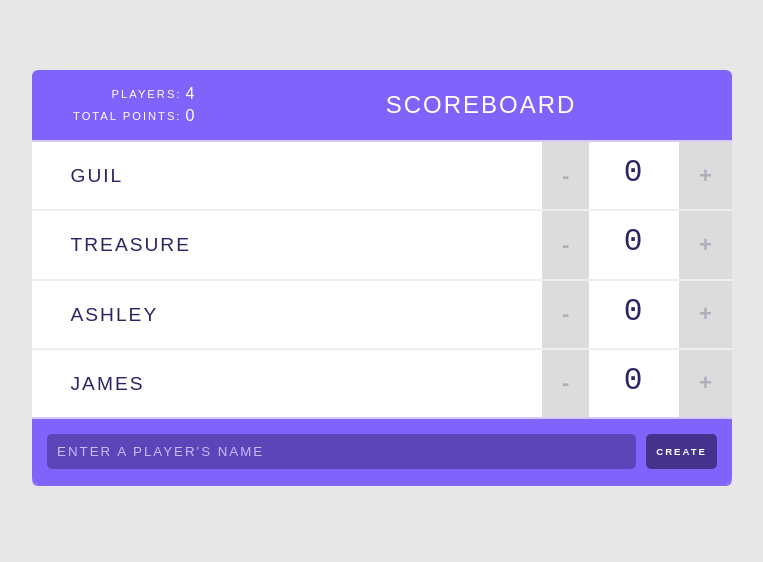
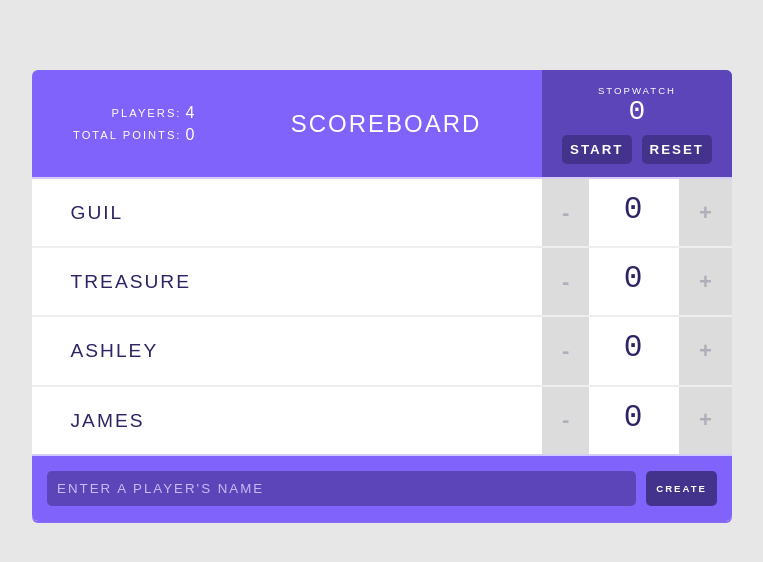
Before and after one commit to iokiwi/react_learning, a React (Create React App) app in the folder scoreboard/: page / in a window 1280 px wide. Shown: the top 562 px of the page, without its empty margins (258-1021 px from the left). Built offline with nearby package versions, Linux system fonts and the light colour scheme.

Commit message:
Create stopwatch component

```diff
--- a/scoreboard/src/components/Header.js
+++ b/scoreboard/src/components/Header.js
@@ -1,5 +1,7 @@
 import React from "react";
 import Stats from './Stats';
+import StopWatch from "./Stopwwtch";
+
 
 const Header = (props) => {
   return (
@@ -8,6 +10,7 @@
         players={props.players}
       />
       <h1>{props.title}</h1>
+      <StopWatch />
     </header>
   );
 }
--- /dev/null
+++ b/scoreboard/src/components/Stopwwtch.js
@@ -0,0 +1,35 @@
+import React, { useState, useEffect } from 'react';
+
+const StopWatch = () => {
+
+    const [isRunning, setIsRunning] = useState(false);
+    const [elapsedTime, setElapsedTime] = useState(0);
+
+    useEffect(() => {
+        console.log("Running side effect")
+        let id;
+        if (isRunning) {
+            id = setInterval(() => {
+                setElapsedTime(prevTime => prevTime + 1)
+                console.log("tick");
+            }, 1000);
+        }
+        return () => {
+            clearInterval(id);
+            console.log("cleanup")
+        }
+    }, [isRunning])
+
+    return (
+        <div className='stopwatch'>
+            <h2>Stopwatch</h2>
+            <span className='stopwatch-time'>{elapsedTime}</span>
+            <button onClick={() => setIsRunning((prevValue) => !prevValue)}>
+                {isRunning ? "Stop" : "Start" }
+            </button>
+            <button onClick={() => setElapsedTime(0)}>Reset</button>
+        </div>
+    )
+}
+
+export default StopWatch;
```
